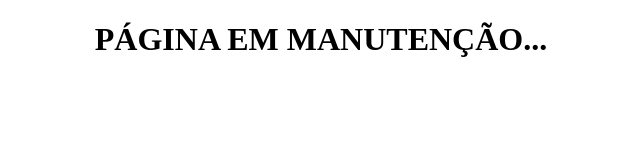
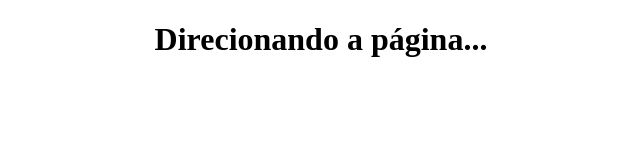
Before and after one commit to danielmota/danielmota.github.io, a plain HTML site: page index.html in a window 1280 px wide. Shown: the whole page, without its empty margins (319-959 px from the left). Drawn offline with Linux system fonts and the light colour scheme.

Commit message:
Update index.html

```diff
--- a/index.html
+++ b/index.html
@@ -16,7 +16,7 @@
 <body>
     <div style="text-align: center;">
         <span style="font-weight: bold;">
-            <h1>PÁGINA EM MANUTENÇÃO...</h1>
+            <h1>Direcionando a página...</h1>
         </span>
         <br>
         <a title="Daniel Mota, Especialista em Especialista em Tecnologia da Informação e Comunicação, em Conceição do Coité"
```
